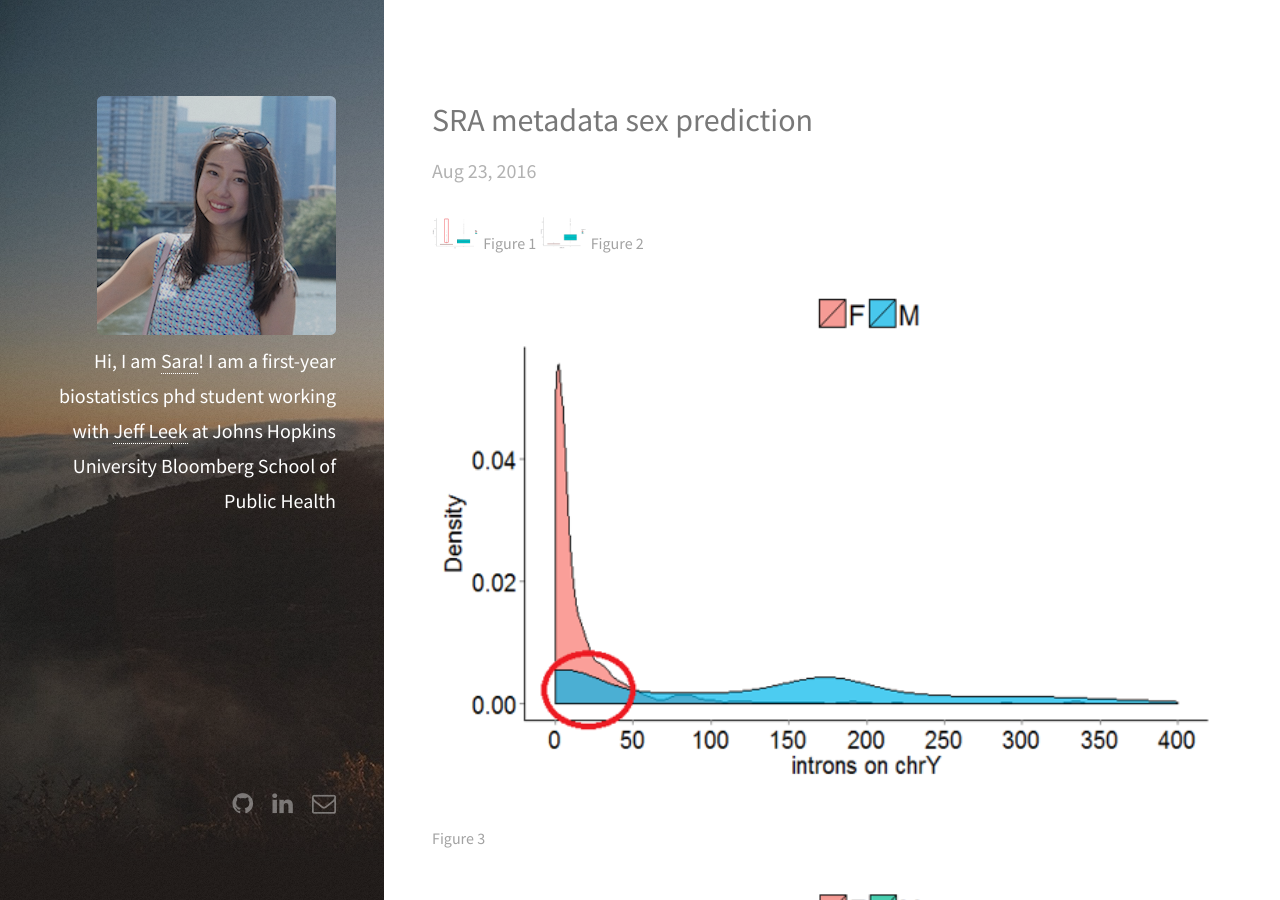
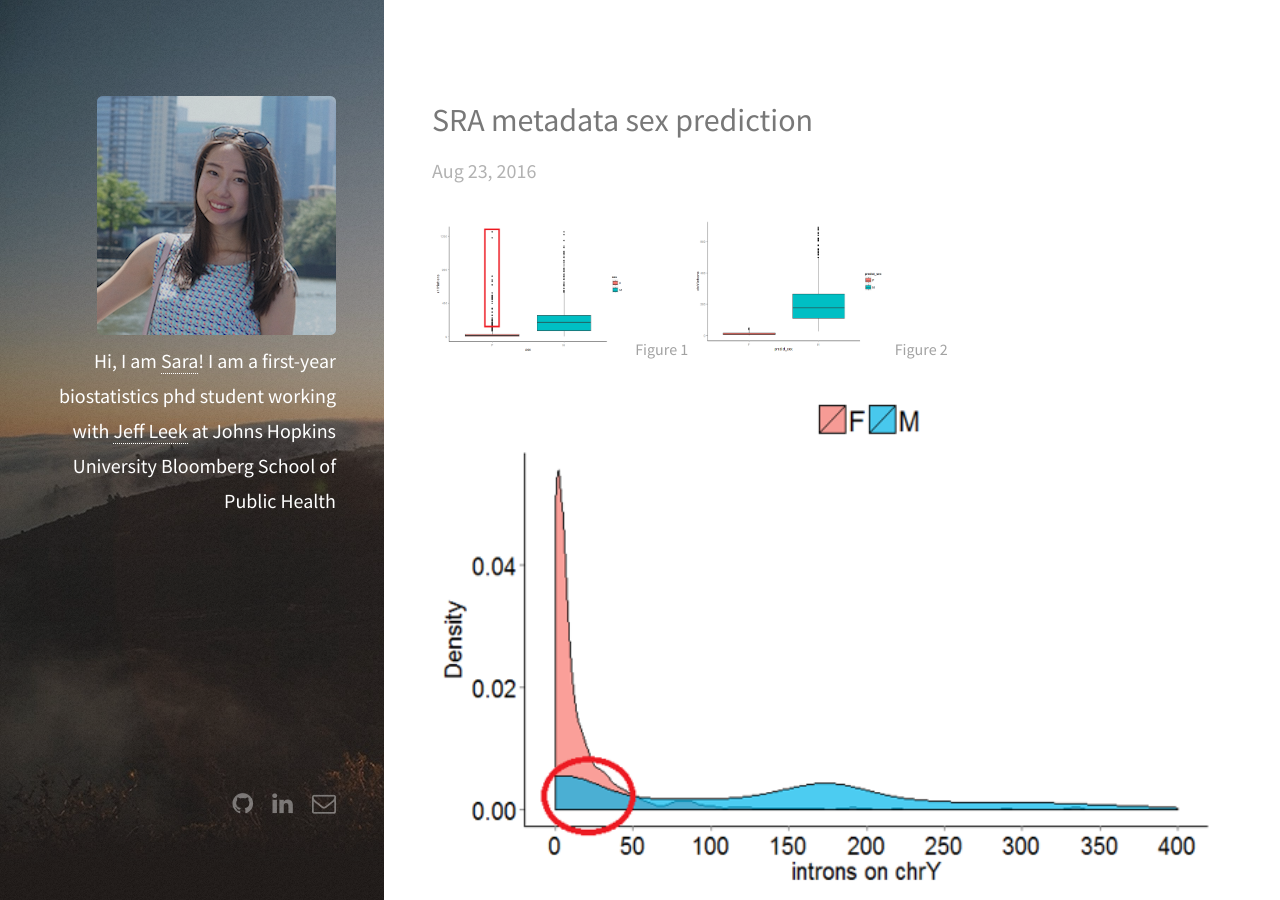
Before and after one commit to SiruoWang/SiruoWang.github.io, a Jekyll site: the page built from _posts/2016-08-23-srametasex.markdown, in a window 1280 px wide and 900 px high. Built offline with Jekyll 4.4.1, drawn with Linux system fonts in a browser that asks for light colours.

Commit message:
Update 2016-08-23-srametasex.markdown

```diff
--- a/_posts/2016-08-23-srametasex.markdown
+++ b/_posts/2016-08-23-srametasex.markdown
@@ -2,9 +2,9 @@
 layout: post
 title: SRA metadata sex prediction
 ---
-<img src="/images/fulls/before prediction.png" width="48">
+<img src="/images/fulls/before prediction.png" width="200">
 Figure 1
-<img src="/images/fulls/after prediction.png" width="48">
+<img src="/images/fulls/after prediction.png" width="200">
 Figure 2
 <img src="/images/fulls/before prediction-1.png" class="fit image">
 Figure 3
```
